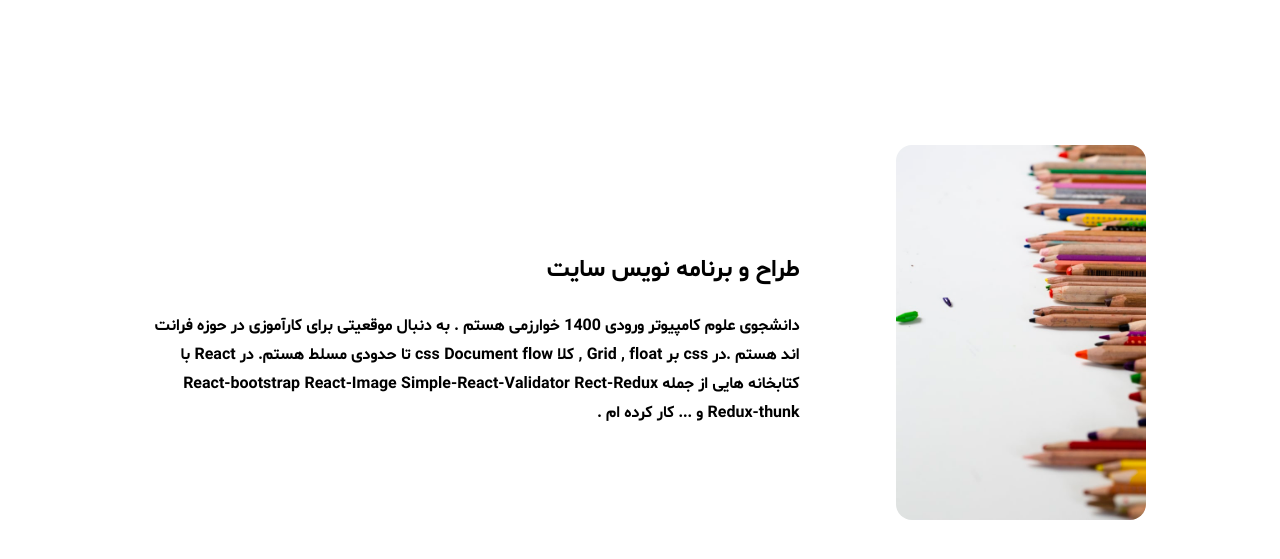
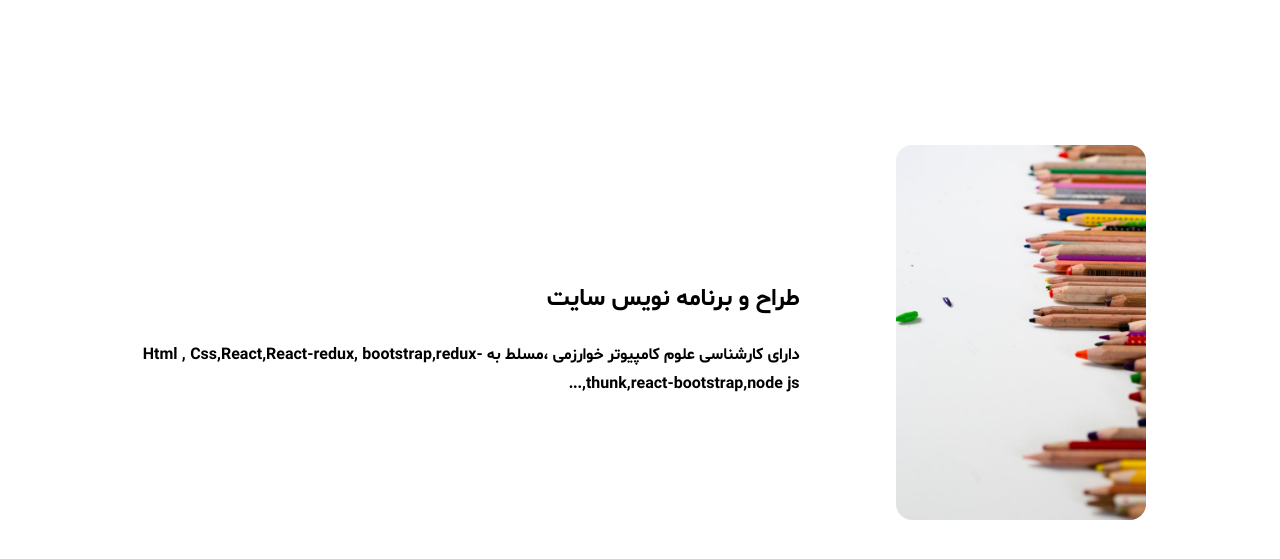
Before and after one commit to Amir6590hossein/My-resume, a plain HTML site: page index.html in a window 1280 px wide. Shown: the part 487-1046 px from the top of the page. Drawn offline with Linux system fonts and the light colour scheme.

Commit message:
complete about

```diff
--- a/index.html
+++ b/index.html
@@ -65,11 +65,9 @@
           <div>
             <h2 class="about-subtitle">طراح و برنامه نویس سایت</h2>
             <p class="about-text">
-              دانشجوی علوم کامپیوتر ورودی 1400 خوارزمی هستم . به دنبال موقعیتی
-              برای کارآموزی در حوزه فرانت اند هستم .در css بر Grid , float , کلا
-              css Document flow تا حدودی مسلط هستم. در React با کتابخانه هایی از
-              جمله React-bootstrap React-Image Simple-React-Validator Rect-Redux
-              Redux-thunk و ... کار کرده ام .
+              دارای کارشناسی علوم کامپیوتر خوارزمی ،مسلط به Html ,
+              Css,React,React-redux, bootstrap,redux-thunk,react-bootstrap,node
+              js,...
             </p>
           </div>
 
```
